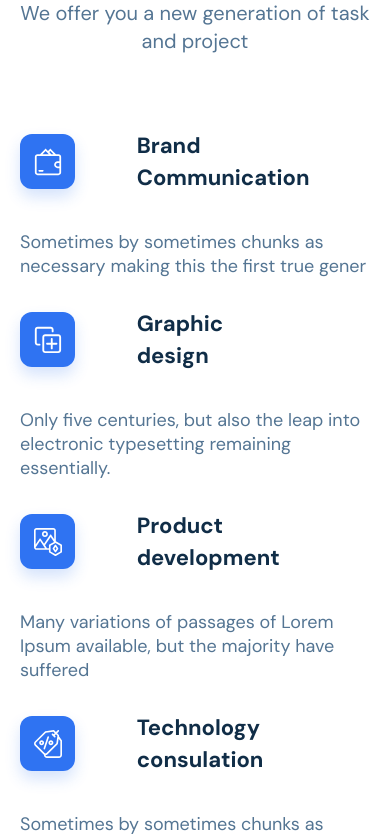
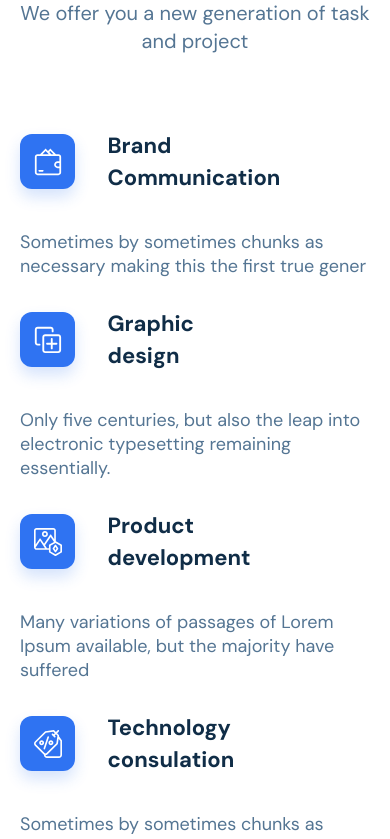
Before and after one commit to divyeshfortune/saturn, a Next.js app: page /features in a window 390 px wide. Shown: the part 1260-2099 px from the top of the page. Built offline with nearby package versions, Linux system fonts and the light colour scheme.

Commit message:
changes done

```diff
--- a/src/app/features/page.js
+++ b/src/app/features/page.js
@@ -103,7 +103,7 @@ export default function Page() {
           <div className="grid lg:grid-cols-12 sm:grid-cols-6 grid-cols-1 gap-[1.875rem]" data-aos="fade-up" data-aos-delay="200" data-aos-duration="1000">
             {bundle.map((item, index) => (
               <div key={index} className="col-span-3">
-                <div className="grid grid-cols-3 items-center pb-9">
+                <div className="grid lg:grid-cols-3 md:grid-cols-6 grid-cols-4 items-center pb-9">
                   <div className="bg-primary w-[3.4375rem] h-[3.4375rem] rounded-xl inline-flex items-center justify-center shadow-[0_8px_15px_rgba(47,116,242,0.2)]">
                     <Image
                       src={item.icon}
```
